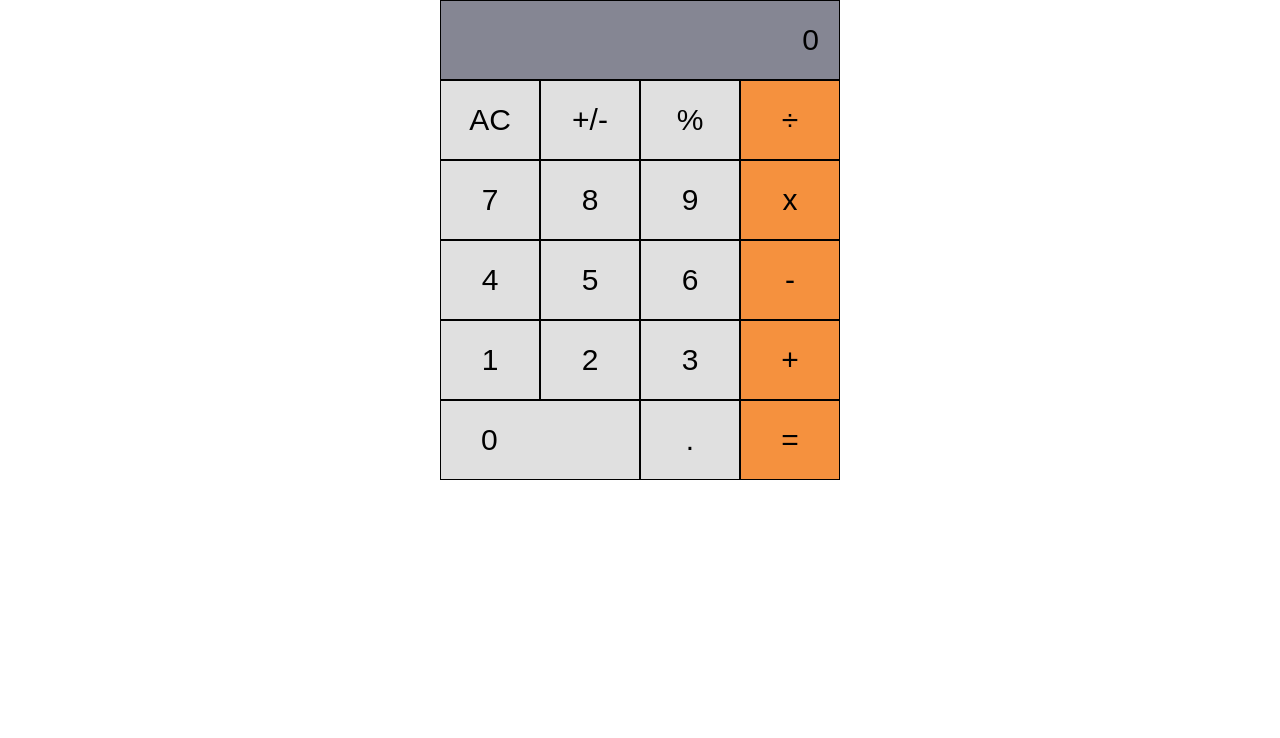
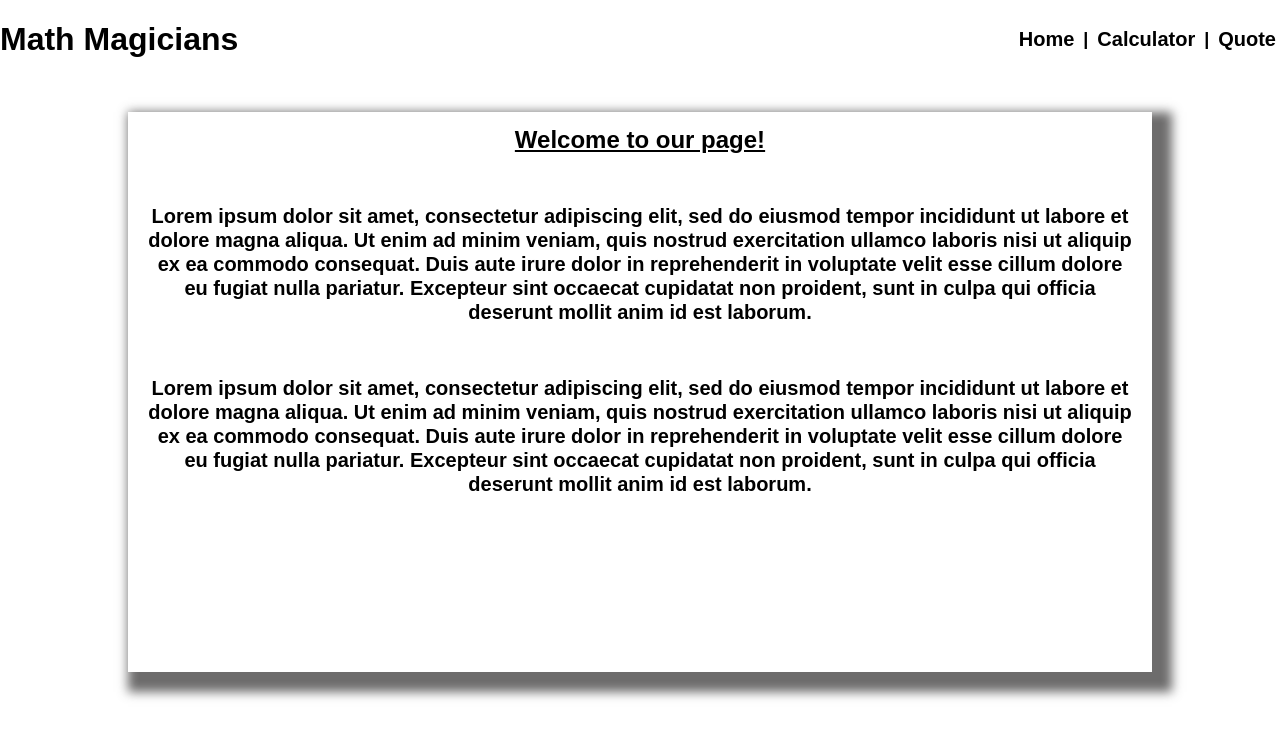
Before and after one commit to ReemMohamedAbdelfatah/math-magicians, a React (Create React App) app: page / in a window 1280 px wide. Shown: the top 738 px of the page. Built offline with nearby package versions, Linux system fonts and the light colour scheme.

Commit message:
Full website with navigation

```diff
--- a/package.json
+++ b/package.json
@@ -9,6 +9,7 @@
     "big.js": "^6.2.1",
     "react": "^18.2.0",
     "react-dom": "^18.2.0",
+    "react-router-dom": "^6.7.0",
     "react-scripts": "5.0.1",
     "web-vitals": "^2.1.4"
   },
@@ -20,7 +21,6 @@
   },
   "eslintConfig": {
     "extends": [
-      "react-app",
       "react-app/jest"
     ]
   },
--- a/src/App.css
+++ b/src/App.css
@@ -1,4 +1,110 @@
 body {
   max-width: max-content;
   margin: auto;
+  font-family:
+    'HelveticaNeue-Light',
+    'Helvetica Neue Light',
+    Arial,
+    sans-serif;
 }
+
+#root {
+  width: 100vw;
+}
+
+.header {
+  display: flex;
+  justify-content: space-between;
+}
+
+.nav-link {
+  display: flex;
+  flex-direction: row;
+  justify-content: space-between;
+  align-items: center;
+  font-size: 0.75rem;
+}
+
+.nav-item {
+  text-decoration: none;
+  font-size: 20px;
+  font-weight: 700;
+  margin: 0 0.25rem;
+  color: black;
+}
+
+.nav-item:focus {
+  color: #f1c40f;
+}
+
+.home-container {
+  width: 80vw;
+  height: 70vh;
+  margin: 2rem auto;
+  line-height: 1.5rem;
+  background-color: white;
+  box-shadow: 10px 10px 10px 10px rgba(60, 59, 59, 0.75);
+}
+
+.home-title {
+  text-align: center;
+  text-decoration: underline;
+  font-size: 1.5rem;
+  padding: 1rem;
+}
+
+.home-desc {
+  font-size: 20px;
+  text-align: center;
+  padding: 1rem 1rem;
+}
+
+.result {
+  margin-top: 20px;
+}
+
+.result,
+input {
+  background-color: #858694;
+  padding: 10px;
+  border: none;
+  color: #ffff;
+  font-size: 30px;
+  text-align: end;
+}
+
+.qoute {
+  width: 60%;
+  padding: 2rem;
+  margin: 0 auto;
+}
+
+.qoute h1 {
+  font-size: 2rem;
+}
+
+.author {
+  font-size: 2rem;
+  color: red;
+}
+
+input:focus {
+  outline: none;
+}
+
+.buttons {
+  background-color: #e0e0e0;
+  display: block;
+}
+
+.opreator {
+  background-color: #f5913e;
+}
+
+button:hover {
+  cursor: pointer;
+}
+
+h2 {
+  margin: 5px;
+}
--- a/src/App.js
+++ b/src/App.js
@@ -1,15 +1,30 @@
-import React from 'react';
-import './App.css';
+import { PureComponent, React } from 'react';
+import { BrowserRouter, Routes, Route } from 'react-router-dom';
+import './index.css';
 import Calculator from './components/Calculator';
+import Home from './components/Home';
+import Quote from './components/Quote';
+import Links from './components/Links';
 
-class App extends React.Component {
+class App extends PureComponent {
   constructor(props) {
     super(props);
     this.state = {};
   }
 
   render() {
-    return <Calculator />;
+    return (
+      <>
+        <BrowserRouter>
+          <Links style={{ width: '100%' }} />
+          <Routes>
+            <Route exact path="/" element={<Home />} />
+            <Route exact path="/calculator" element={<Calculator />} />
+            <Route exact path="/quote" element={<Quote />} />
+          </Routes>
+        </BrowserRouter>
+      </>
+    );
   }
 }
 
--- a/src/components/Calculator.js
+++ b/src/components/Calculator.js
@@ -1,5 +1,5 @@
 import { useState } from 'react';
-import '../App.css';
+import '../index.css';
 import calculate from '../logic/calculate';
 
 export default function Calculator() {
@@ -19,6 +19,11 @@ export default function Calculator() {
 
   const { total, next } = state;
   return (
+    <>
+      <div className="container">
+        <div>
+          <p>Lets Do Some Math!</p>
+        </div>
         <div className="calculator">
           <div className="child display-result dark-grey">{next || total || 0}</div>
           <button type="button" className="child light-grey" onClick={btnOnclick}>AC</button>
@@ -41,5 +46,7 @@ export default function Calculator() {
           <button type="button" className="child light-grey" onClick={btnOnclick}>.</button>
           <button type="button" className="child orange" onClick={btnOnclick}>=</button>
         </div>
+      </div>
+    </>
   );
 }
--- /dev/null
+++ b/src/components/Home.js
@@ -0,0 +1,30 @@
+import React from 'react';
+import '../App.css';
+
+const Home = () => (
+  <>
+    <section className="home-container">
+      <h1 className="home-title">Welcome to our page!</h1>
+      <p className="home-desc">
+        Lorem ipsum dolor sit amet, consectetur adipiscing elit, sed do
+        eiusmod tempor incididunt ut labore et dolore magna aliqua. Ut enim ad
+        minim veniam, quis nostrud exercitation ullamco laboris nisi ut
+        aliquip ex ea commodo consequat. Duis aute irure dolor in
+        reprehenderit in voluptate velit esse cillum dolore eu fugiat nulla
+        pariatur. Excepteur sint occaecat cupidatat non proident, sunt in
+        culpa qui officia deserunt mollit anim id est laborum.
+      </p>
+      <p className="home-desc">
+        Lorem ipsum dolor sit amet, consectetur adipiscing elit, sed do
+        eiusmod tempor incididunt ut labore et dolore magna aliqua. Ut enim ad
+        minim veniam, quis nostrud exercitation ullamco laboris nisi ut
+        aliquip ex ea commodo consequat. Duis aute irure dolor in
+        reprehenderit in voluptate velit esse cillum dolore eu fugiat nulla
+        pariatur. Excepteur sint occaecat cupidatat non proident, sunt in
+        culpa qui officia deserunt mollit anim id est laborum.
+      </p>
+    </section>
+  </>
+);
+
+export default Home;
--- /dev/null
+++ b/src/components/Links.js
@@ -0,0 +1,24 @@
+import React from 'react';
+import { NavLink } from 'react-router-dom';
+import '../App.css';
+
+const Links = () => (
+  <div className="header">
+    <h1>Math Magicians</h1>
+    <section className="nav-link">
+      <NavLink to="/" className="nav-item">
+        Home
+      </NavLink>
+      <h2>|</h2>
+      <NavLink to="/calculator" className="nav-item">
+        Calculator
+      </NavLink>
+      <h2>|</h2>
+      <NavLink to="/Quote" className="nav-item">
+        Quote
+      </NavLink>
+    </section>
+  </div>
+);
+
+export default Links;
--- /dev/null
+++ b/src/components/Quote.js
@@ -0,0 +1,16 @@
+import React from 'react';
+import '../App.css';
+
+const Quote = () => (
+  <>
+    <section className="qoute">
+      <h1>
+        &quot;Mathematics is not about numbers, equations, computations, or
+        algorithms: it is about understanding.&quot;
+      </h1>
+      <span className="author">- William Paul Thurston</span>
+    </section>
+  </>
+);
+
+export default Quote;
--- a/src/index.css
+++ b/src/index.css
@@ -1,3 +1,14 @@
+.container {
+  display: flex;
+  justify-content: space-between;
+  margin: 70px;
+}
+
+p {
+  font-size: x-large;
+  font-weight: bold;
+}
+
 .calculator {
   display: grid;
   grid-template-columns: repeat(4, 1fr);
```
Also changed, not shown: 2 other files (tests, documents, lock files or other folders). Lines whose indentation alone changed are shown as unchanged.
